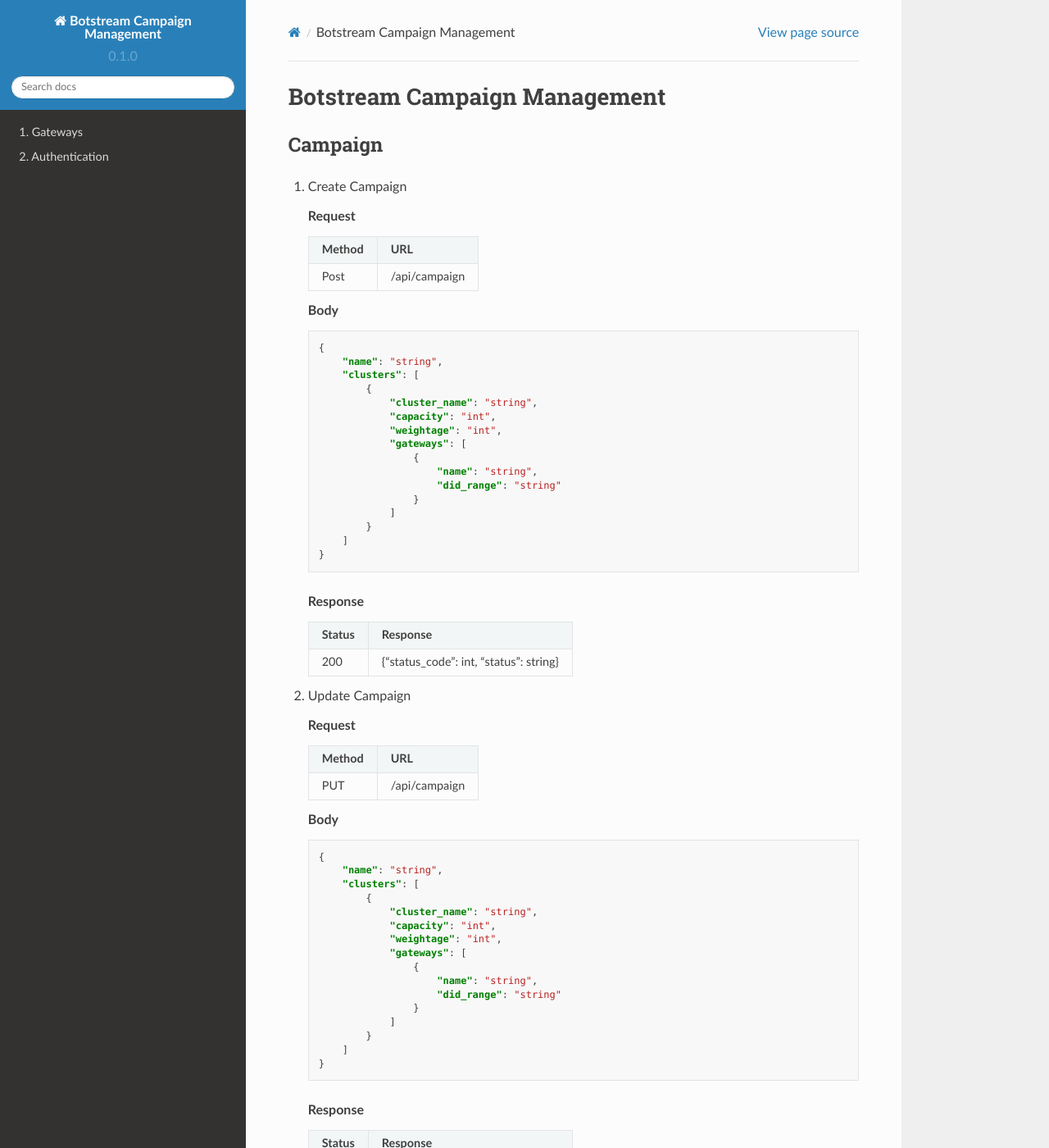
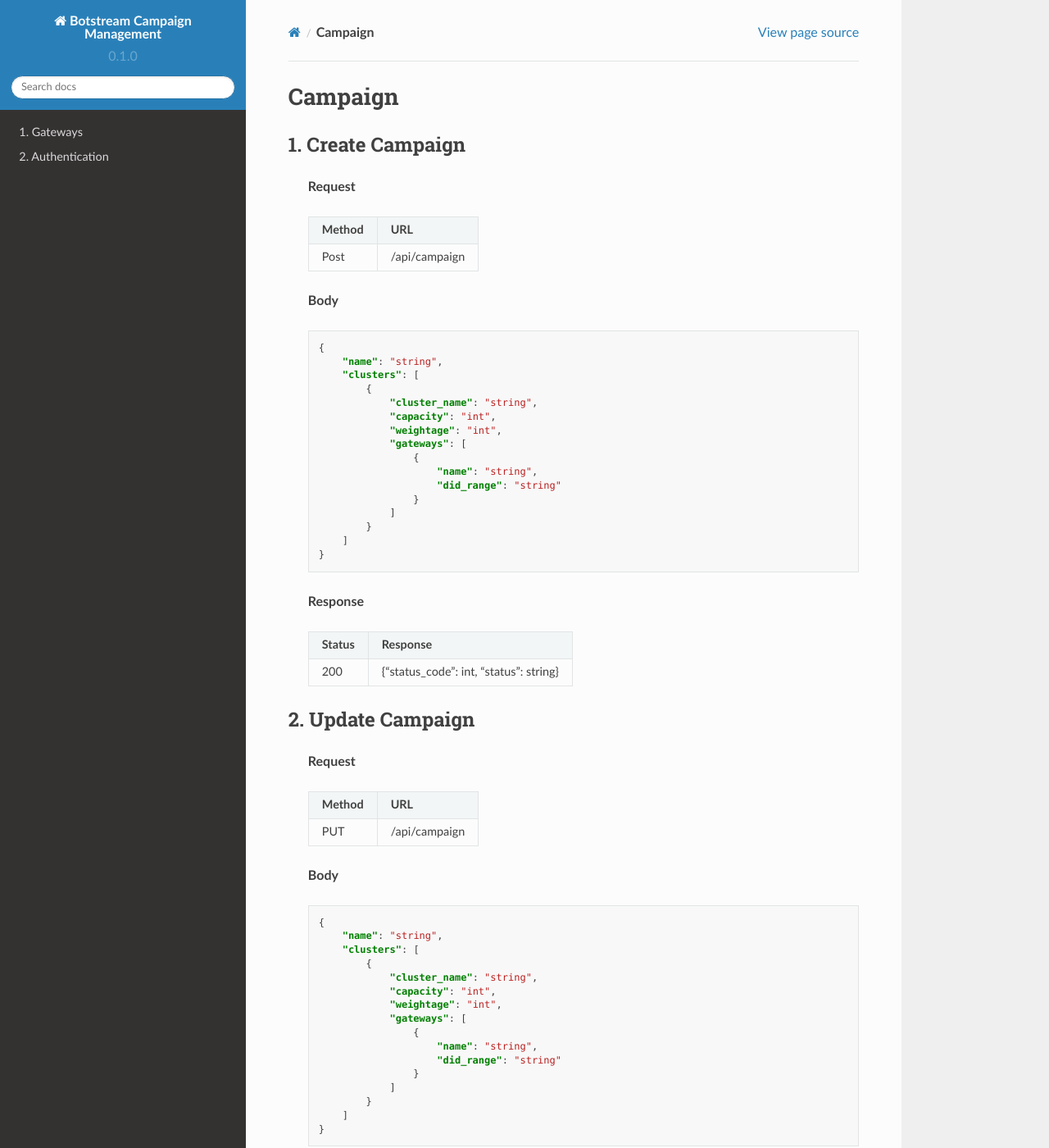
Before and after one commit to ShreekanthPuranik/Campaign-Management, a Sphinx documentation site: the page built from docs/source/index.rst, in a window 1280 px wide and 1400 px high. Shown: the whole window at 82% size. Built offline with Sphinx 7.4.7 and the Read the Docs theme 2.0.0, drawn with Linux system fonts in a browser that asks for light colours; pages that are not in the unit, such as notebooks, are missing from menus; some of the changed text lies outside the part shown.

Commit message:
initila commit

```diff
--- a/docs/source/authentication.rst
+++ b/docs/source/authentication.rst
@@ -2,7 +2,7 @@
 .. _authentication
 
 Authentication
------------------
+================
 
 Each request to the API must have a cookie specified below.
 
--- a/docs/source/gateways.rst
+++ b/docs/source/gateways.rst
@@ -1,9 +1,11 @@
 
 .. _gateways
 Gateways
-------------
+============
 
 1. Get All Gateways From All clusters
+-----------------------------------------
+
 
    **Request**
 
--- a/docs/source/index.rst
+++ b/docs/source/index.rst
@@ -1,11 +1,10 @@
-Botstream Campaign Management
-===================================
 
 .. _index
 **Campaign**
-----------------
+===============
 
 1. Create Campaign
+----------------------
 
    **Request**
 
@@ -49,6 +48,7 @@
 
 
 2. Update Campaign
+--------------------
 
    **Request**
 
@@ -92,6 +92,7 @@
 
 
 3. Delete Campaign
+------------------------
 
    **Request**
 
@@ -122,6 +123,7 @@
 
 
 4. Get all campaigns
+------------------------
 
    **Request**
 
@@ -162,6 +164,7 @@
               }
 
 5. Get Campaign
+--------------------
 
    **Request**
 
```
